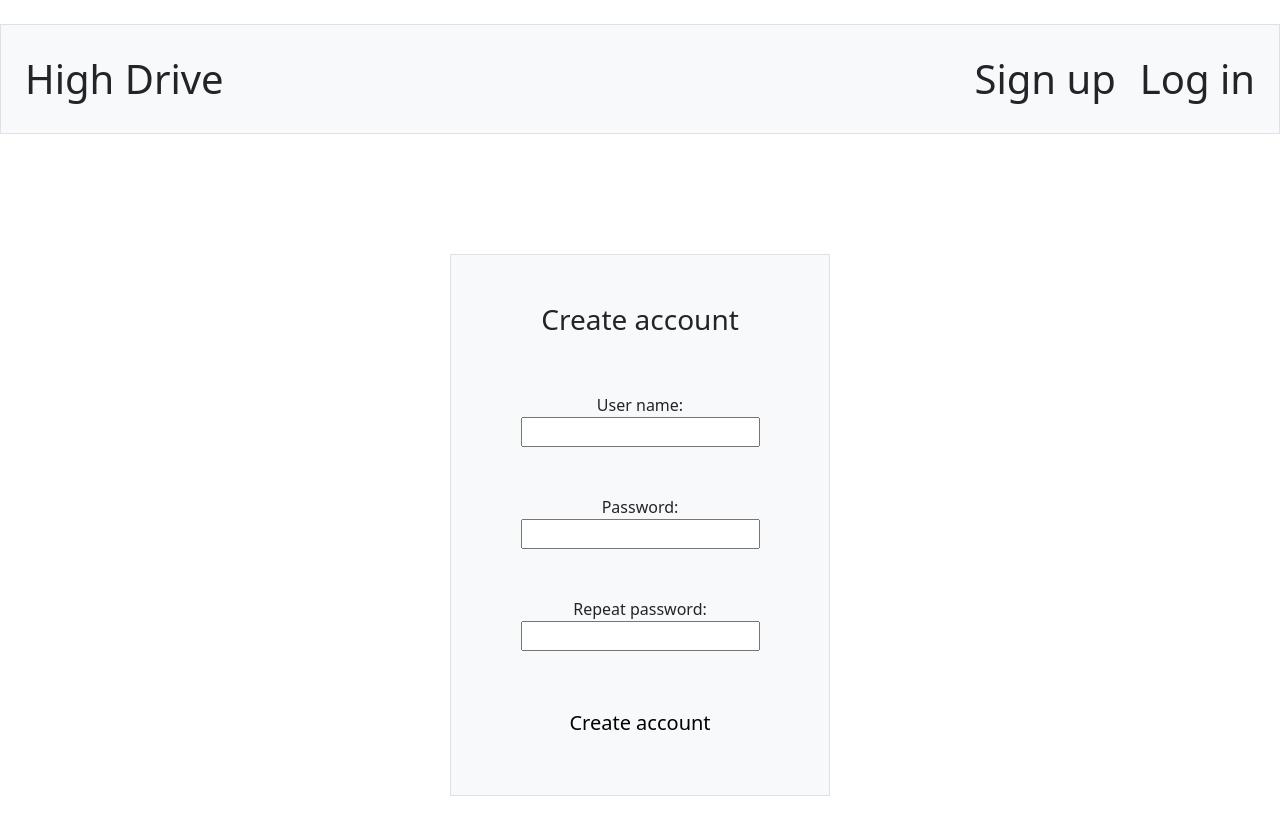
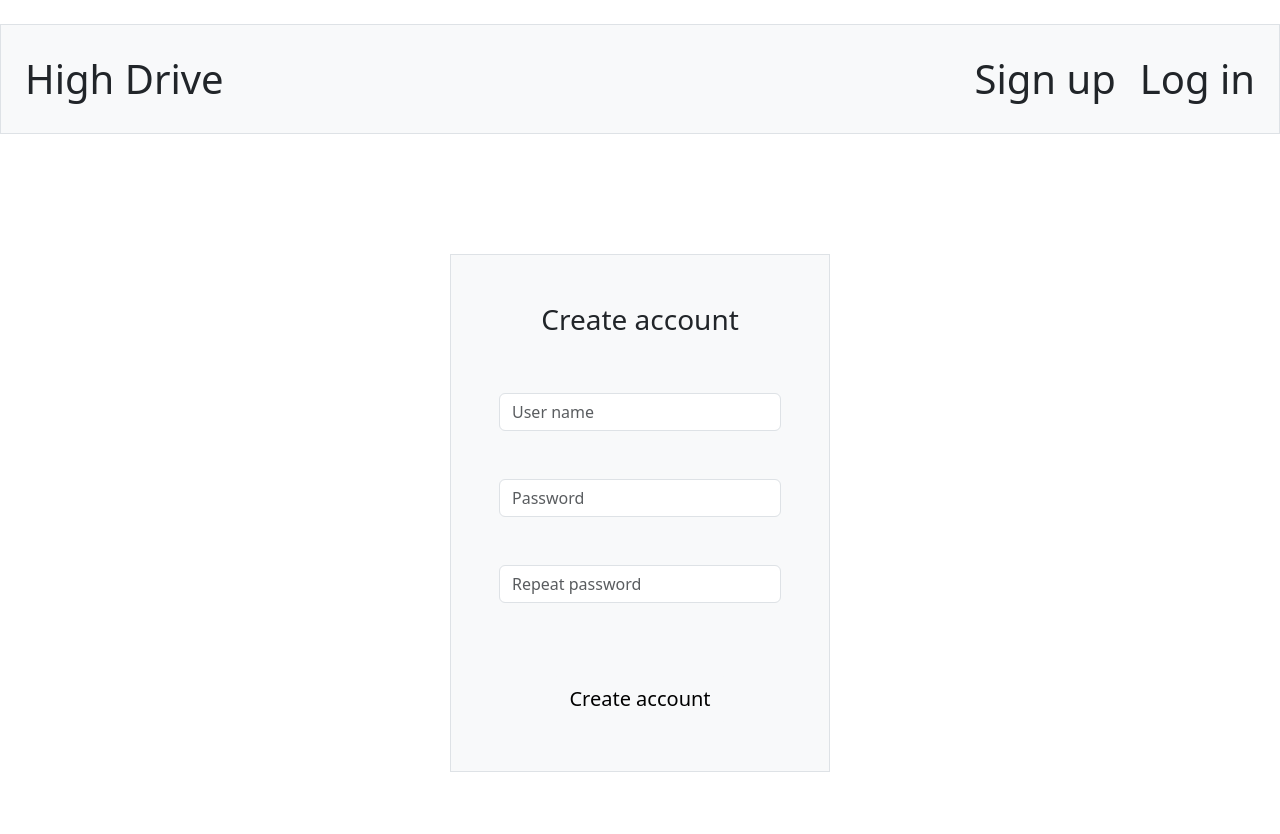
Before and after one commit to rdex999/HighDrive, a React (Vite) app in the folder frontend/: page /signup in a window 1280 px wide. Shown: the top 834 px of the page. Built offline with nearby package versions, Linux system fonts and the light colour scheme.

Commit message:
added more style and added a success message in the signup page

```diff
--- a/frontend/package.json
+++ b/frontend/package.json
@@ -5,7 +5,7 @@
   "type": "module",
   "scripts": {
     "dev": "vite",
-    "build": "vite build && mv dist ../backend",
+    "build": "vite build && rm -rf ../backend/dist && mv dist ../backend",
     "lint": "eslint . --ext js,jsx --report-unused-disable-directives --max-warnings 0",
     "preview": "vite preview"
   },
--- a/frontend/src/home.jsx
+++ b/frontend/src/home.jsx
@@ -19,9 +19,14 @@ const Home = () => {
         <div className="container-fluid">
             {username && <h2>Welcome to High Drive, {username}</h2>}
             {username &&
-            <form encType="multipart/form-data" action="/api/upload" method="post" ref={uploadFilesForm} onChange={handleChange}>
-                <input type="file" name="files" multiple/>
-            </form>
+            <div>
+                <br />
+                <form encType="multipart/form-data" action="/api/upload" method="post" ref={uploadFilesForm} onChange={handleChange}>
+                    <div class="mb-3">
+                        <input class="form-control" style={{ maxWidth: "17%" }} type="file" id="formFileMultiple" multiple/>
+                    </div>
+                </form>
+            </div>
             }
             <div className="container pt-5 my-5 border">
 
--- a/frontend/src/login.jsx
+++ b/frontend/src/login.jsx
@@ -19,7 +19,7 @@ const Login = () => {
         }).then(res => res.json().then(data => {
             // if user logged in successfully
             if(data.state === 1){
-                setLoginMessage(<p className="text-success border border-success">Logged in successfully, you can browse you files in the home page.</p>);
+                setLoginMessage(<p className="text-success border border-success">Logged in successfully, you can browse your files in the home page.</p>);
             }else if(data.state === 2){
                 setLoginMessage(<p className="text-danger border border-danger">Incorrect user name or password.</p>);
             }
@@ -39,10 +39,10 @@ const Login = () => {
                 <h3>Log in to your account</h3>
                 <form onSubmit={handleSubmit}>
                     <br /><br />
-                    <label>User name: </label>
-                    <input value={inputs.username || ""} onChange={handleChange} type="text" name="username" required/><br /><br /><br />
-                    <label>Password: </label>
-                    <input value={inputs.password || ""} onChange={handleChange} type="password" name="password" required/><br /><br /><br />
+                    <div>
+                        <input placeholder="User name" className="form-control" value={inputs.username || ""} onChange={handleChange} type="text" name="username" required/><br/><br />
+                        <input placeholder="Password" className="form-control" value={inputs.password || ""} onChange={handleChange} type="password" name="password" required/><br /><br /><br />
+                    </div>
                     {loginMessage}
                     <button className="btn btn-light btn-lg" type="submit">Login</button>
                 </form>
--- a/frontend/src/signup.jsx
+++ b/frontend/src/signup.jsx
@@ -19,7 +19,11 @@ const Signup = () => {
                     password: inputs.password
                 })
             }).then(res => res.json().then(data => {
-                console.log(data);
+                if(data.state === 1){
+                    setError(<p className="border border-success text-success">Created your account successfuly!</p>);
+                }else if(data.state === 2){
+                    setError(<p className="border border-danger text-danger">User {data.username} already exists</p>);
+                }
             })).catch(err => console.error(err));
         }else{
             //display error
@@ -40,13 +44,11 @@ const Signup = () => {
                 <h3>Create account</h3>
                 <form onSubmit={e => handleSubmit(e)}>
                     <br /><br />
-                    <label>User name: </label>
-                    <input type="text" value={inputs.username || ""} name="username" required onChange={handleChange}/><br /><br /><br />
-                    <label>Password: </label>
-                    <input type="password" value={inputs.password || ""} name="password" required onChange={handleChange}/><br /><br /><br />
-                    <label>Repeat password: </label>
-                    <input type="password" value={inputs.password2 || ""} name="password2" required onChange={handleChange}/><br /><br /><br />
+                    <input placeholder="User name" className="form-control" type="text" value={inputs.username || ""} name="username" required onChange={handleChange}/><br /><br />
+                    <input placeholder="Password" className="form-control" type="password" value={inputs.password || ""} name="password" required onChange={handleChange}/><br /><br />
+                    <input placeholder="Repeat password" className="form-control" type="password" value={inputs.password2 || ""} name="password2" required onChange={handleChange}/><br /><br />
                     {error}
+                    <br />
                     <button className="btn btn-light btn-lg" type="submit">Create account</button>
                 </form>
               </div>
```
Also changed, not shown: 3 other files (tests, documents, lock files or other folders).
